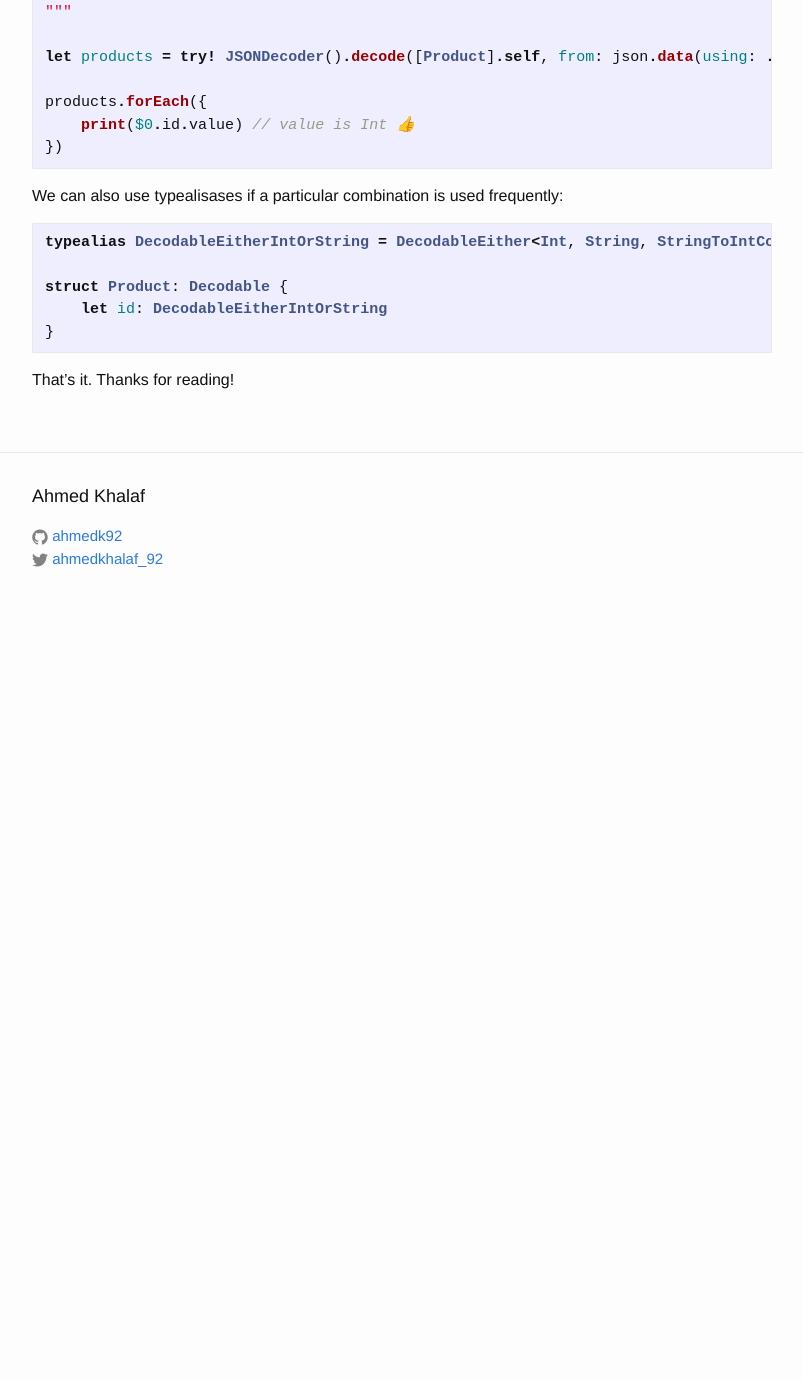
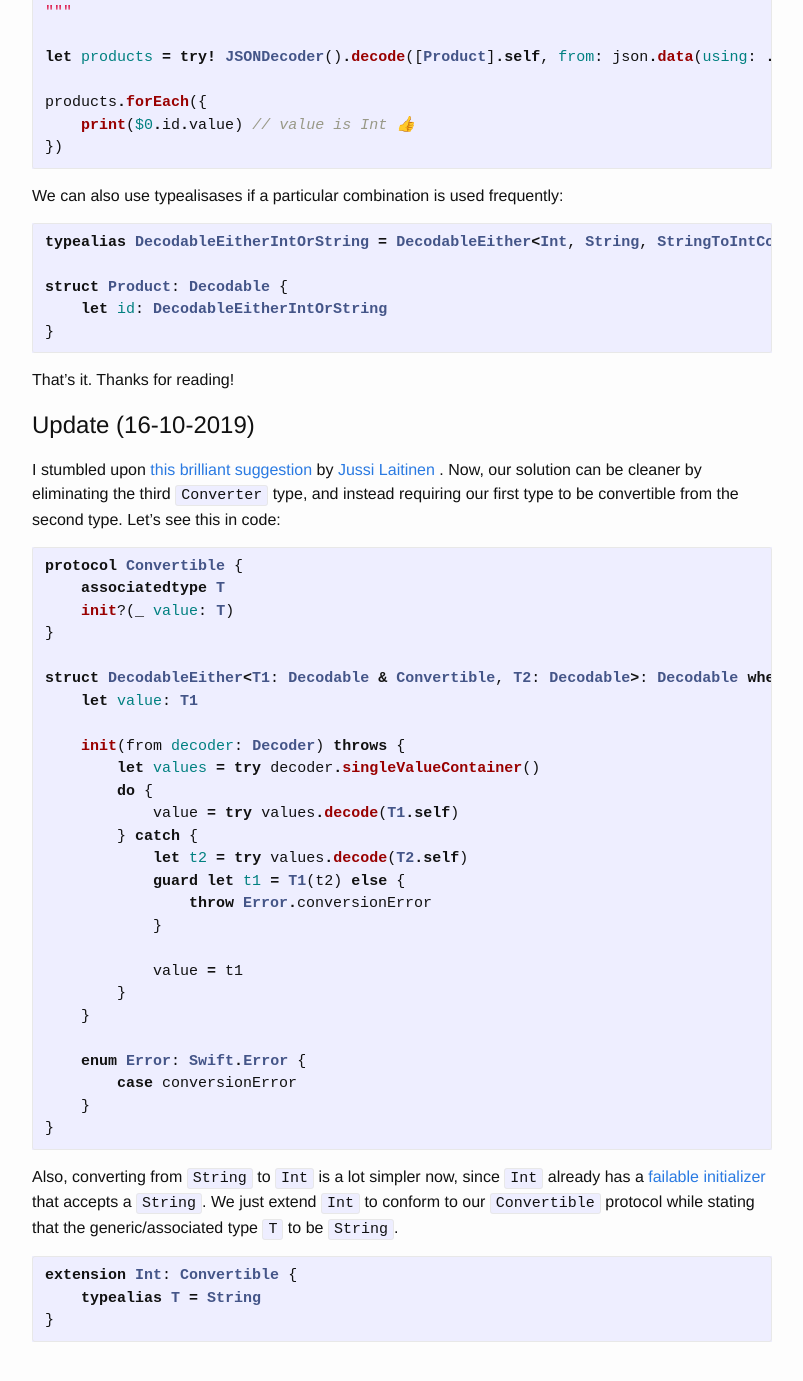
Before and after one commit to ahmedk92/ahmedk92.github.io, a Jekyll site: the page built from _posts/2019-10-05-DecodableEither.md, in a window 1280 px wide and 1400 px high, scrolled down 2643 px. Shown: the top 1381 px of the window, without its empty margins (238-1041 px from the left). Built offline with Jekyll 4.4.1, drawn with Linux system fonts in a browser that asks for light colours; before the commit the page ends 3273 px from its top, so only the background shows below that.

Commit message:
update DecodableEither

````diff
--- a/_posts/2019-10-05-DecodableEither.md
+++ b/_posts/2019-10-05-DecodableEither.md
@@ -135,3 +135,46 @@ struct Product: Decodable {
 ```
 
 That's it. Thanks for reading!
+
+# Update (16-10-2019)
+
+I stumbled upon [this brilliant suggestion](https://twitter.com/jsslai/status/1184536734081650690?s=20) by [Jussi Laitinen
+](https://twitter.com/jsslai?s=17).
+Now, our solution can be cleaner by eliminating the third `Converter` type, and instead requiring our first type to be convertible from the second type. Let's see this in code:
+
+```swift
+protocol Convertible {
+    associatedtype T
+    init?(_ value: T)
+}
+
+struct DecodableEither<T1: Decodable & Convertible, T2: Decodable>: Decodable where T1.T == T2 {
+    let value: T1
+
+    init(from decoder: Decoder) throws {
+        let values = try decoder.singleValueContainer()
+        do {
+            value = try values.decode(T1.self)
+        } catch {
+            let t2 = try values.decode(T2.self)
+            guard let t1 = T1(t2) else {
+                throw Error.conversionError
+            }
+
+            value = t1
+        }
+    }
+
+    enum Error: Swift.Error {
+        case conversionError
+    }
+}
+```
+
+Also, converting from `String` to `Int` is a lot simpler now, since `Int` already has a [failable initializer](https://www.hackingwithswift.com/sixty/10/9/failable-initializers) that accepts a `String`. We just extend `Int` to conform to our `Convertible` protocol while stating that the generic/associated type `T` to be `String`.
+
+```swift
+extension Int: Convertible {
+    typealias T = String
+}
+```
````
